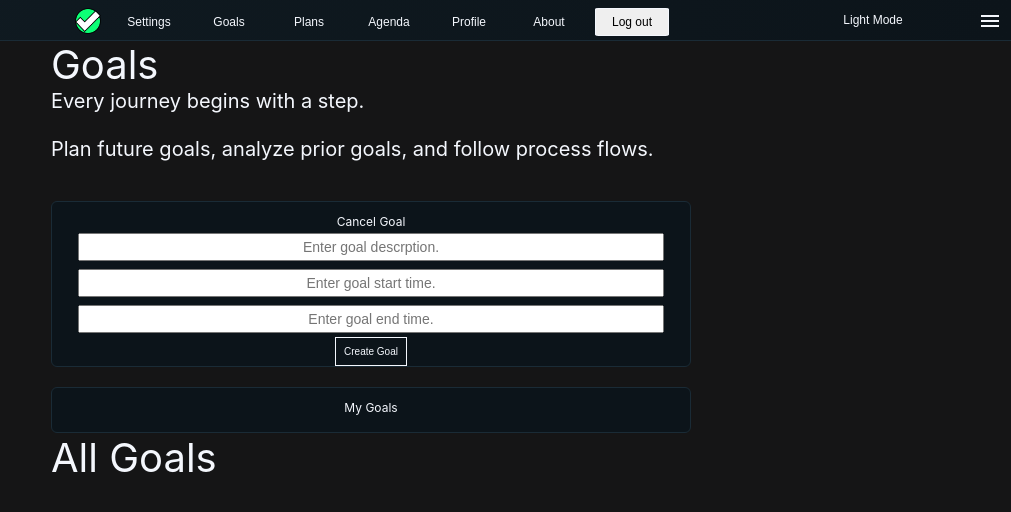
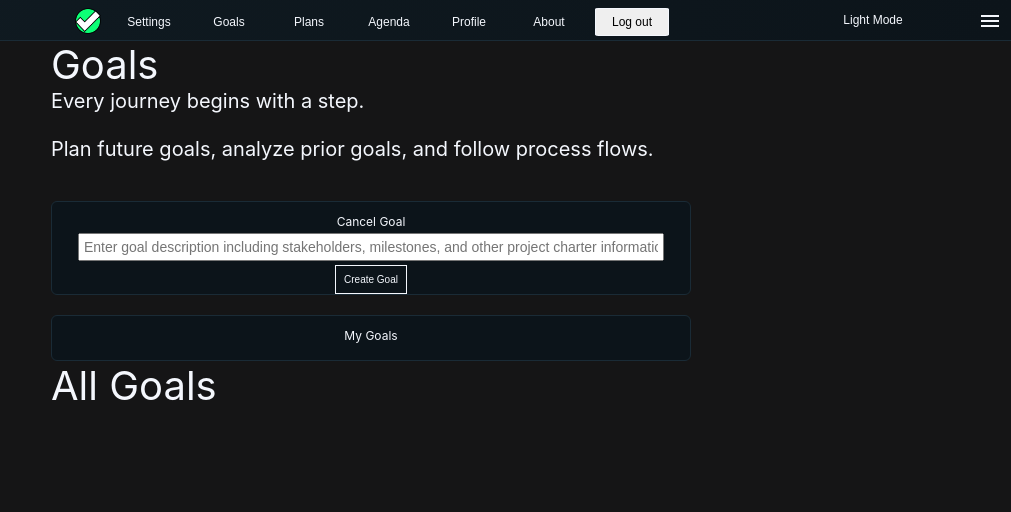
Before and after one commit to tnnrhpwd/mern-planit-app, a React (Create React App) app in the folder frontend/: page /goals in a window 1280 px wide. Shown: the top 512 px of the page, without its empty margins (269-1280 px from the left). Built offline with nearby package versions, Linux system fonts and the light colour scheme; sample sign-in values are in the browser's storage.

Commit message:
Simply goal input
Simply goal input

```diff
--- a/frontend/src/components/GoalInput/GoalInput.jsx
+++ b/frontend/src/components/GoalInput/GoalInput.jsx
@@ -6,8 +6,6 @@ import './GoalInput.css';
 
 function GoalInput() {
     const [stext, setSText] = useState('')
-    const [sstart, setSStart] = useState('')
-    const [send, setSEnd] = useState('')
 
     const dispatch = useDispatch()  // initialization
 
@@ -17,7 +15,7 @@ function GoalInput() {
 
     const onSubmit = (e) => {
         e.preventDefault()
-        const text = 'User'+user._id+'|Goal:'+stext+'|start:'+sstart+'|end:'+send
+        const text = 'User'+user._id+'|Goal:'+stext
         console.log({ text })
         dispatch(createData({ text }))   // dispatch connects to the store, then creates a goal with text input
         setSText('')                      // empty text field
@@ -32,23 +30,9 @@ function GoalInput() {
                     type='text'
                     name='text'
                     id='planit-goalinput-input'
-                    placeholder='Enter goal descrption.'
+                    placeholder='Enter goal description including stakeholders, milestones, and other project charter information.'
                     value={stext}
                     onChange={(e) => setSText(e.target.value)}   // change text field value
-                /><input
-                    type='text'
-                    name='text'
-                    id='planit-goalinput-input'
-                    placeholder='Enter goal start time.'
-                    value={sstart}
-                    onChange={(e) => setSStart(e.target.value)}   // change text field value
-                /><input
-                    type='text'
-                    name='text'
-                    id='planit-goalinput-input'
-                    placeholder='Enter goal end time.'
-                    value={send}
-                    onChange={(e) => setSEnd(e.target.value)}   // change text field value
                 />
                 </div>
                 <div className='planit-goalinput-group'>
```
